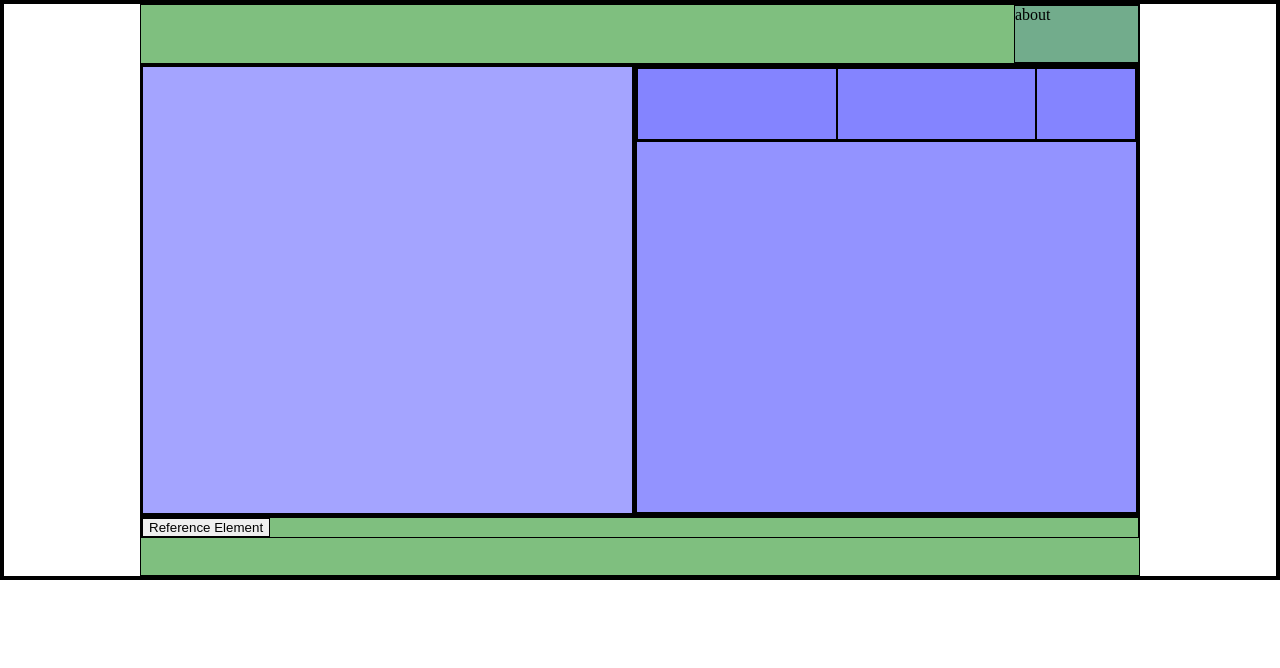
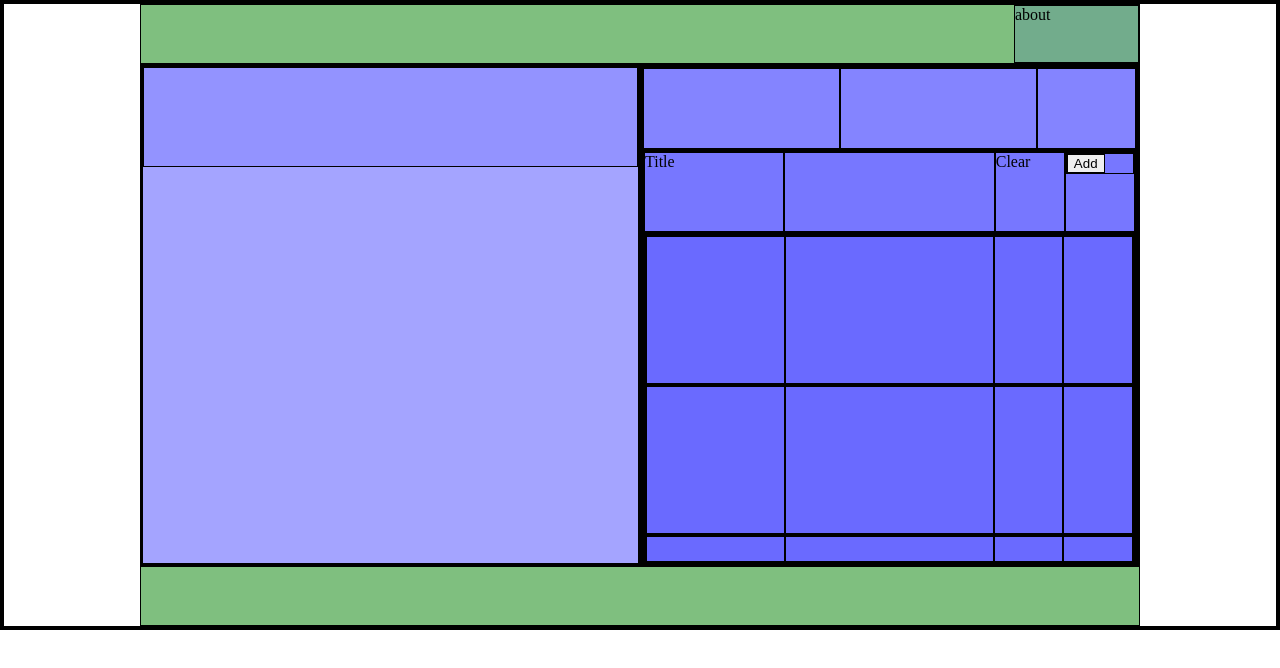
Before and after one commit to tomrosser100/easy-nutrition-calc, a React (Create React App) app in the folder front/: page / in a window 1280 px wide. Shown: the top 668 px of the page. Built offline with nearby package versions, Linux system fonts and the light colour scheme; the HTML template or start-up script is replaced by a standard one.

Commit message:
foods grid add

```diff
--- a/front/src/App.tsx
+++ b/front/src/App.tsx
@@ -10,7 +10,9 @@ export default () => {
       </div>
       <div className='flex-container'>
         <div className='flex-item'>
-          <div className='output-grid'></div>
+          <div className='output-grid'>
+            <div className='test-grid'></div>
+          </div>
         </div>
         <div className='flex-item'>
           <div className='input-grid'>
@@ -19,14 +21,42 @@ export default () => {
               <div className='age'></div>
               <div className='help'></div>
             </div>
-
-            <div className='foods-grid'></div>
+            <div className='foods-grid'>
+              <div className='top'>
+                <div className='title'>Title</div>
+                <div className='whitespace'></div>
+                <div className='clear'>Clear</div>
+                <div className='add'>
+                  <Dialog />
+                </div>
+              </div>
+              <div className='list'>
+                <ul>
+                  <li>
+                    <div className='name'></div>
+                    <div className='whitespace'></div>
+                    <div className='edit'></div>
+                    <div className='delete'></div>
+                  </li>
+                  <li>
+                    <div className='name'></div>
+                    <div className='whitespace'></div>
+                    <div className='edit'></div>
+                    <div className='delete'></div>
+                  </li>
+                  <li>
+                    <div className='name'></div>
+                    <div className='whitespace'></div>
+                    <div className='edit'></div>
+                    <div className='delete'></div>
+                  </li>
+                </ul>
+              </div>
+            </div>
           </div>
         </div>
       </div>
-      <div className='bot-flex'>
-        <Dialog />
-      </div>
+      <div className='bot-flex'></div>
     </div>
   )
 }
--- a/front/src/Dialog.tsx
+++ b/front/src/Dialog.tsx
@@ -35,7 +35,7 @@ export default () => {
   return (
     <div>
       <button ref={refs.setReference} {...getReferenceProps()}>
-        Reference Element
+        Add
       </button>
       {isOpen && (
         <FloatingOverlay className='dialog-overlay' lockScroll>
--- a/front/src/styles.css
+++ b/front/src/styles.css
@@ -55,7 +55,7 @@ body {
   min-width: 350px;
   min-height: 450px;
   max-height: 500px;
-  flex-grow: 1;
+  flex: 1 1 0px;
   align-self: stretch;
   background-color: rgb(0, 0, 255, .1)
 }
@@ -63,7 +63,19 @@ body {
 .output-grid {
   height: 100%;
   width: 100%;
+  display: grid;
+  grid-template-columns: 1fr;
+  grid-template-rows: 1fr;
+  grid-template-areas: "test-grid";
   background-color: rgb(0, 0, 255, .1);
+}
+
+.output-grid .test-grid {
+  grid-area: 'test-grid';
+  background-color: rgb(0, 0, 255, .1);
+  height: 100px;
+  width: 100%;
+
 }
 
 .dialog-overlay {
@@ -79,7 +91,6 @@ body {
   border-radius: 4px;
 }
 
-
 .input-grid {
   height: 100%;
   width: 100%;
@@ -89,7 +100,6 @@ body {
   grid-template-areas: "calibrate"
   "foods";
   background-color: rgb(0, 0, 255, .1);
-
 }
 
 .calibrate-grid {
@@ -98,6 +108,8 @@ body {
   height: 100%;
   width: 100%;
   display: grid;
+  min-width: 0px;
+  min-height: 0px;
   grid-template-columns: 2fr 2fr 1fr;
   grid-template-rows: 1fr;
   grid-template-areas: "sex" "age" "help";
@@ -123,9 +135,95 @@ body {
   height: 100%;
   width: 100%;
 }
+
 .foods-grid {
   grid-area: 'foods';
   background-color: rgb(0, 0, 255, .1);
   height: 100%;
   width: 100%;
+  display: grid;
+  min-width: 0px;
+  min-height: 0px;
+  grid-template-columns: 1fr;
+  grid-template-rows: 1fr 4fr;
+  grid-template-areas: "top" "list";
 }
+
+.top {
+  grid-area: 'top';
+  background-color: rgb(0, 0, 255, .1);
+  height: 100%;
+  width: 100%;
+  display: grid;
+  grid-template-columns: 2fr 3fr 1fr 1fr;
+  grid-template-rows: 1fr;
+  grid-template-areas: "title whitespace clear add";
+}
+
+.top .title {
+  grid-area: 'title';
+  background-color: rgb(0, 0, 255, .1);
+}
+
+.top .whitespace {
+  grid-area: 'whitespace';
+  background-color: rgb(0, 0, 255, .1);
+}
+
+.top .clear {
+  grid-area: 'clear';
+  background-color: rgb(0, 0, 255, .1);
+}
+
+.top .add {
+  grid-area: 'add';
+  background-color: rgb(0, 0, 255, .1);
+}
+
+.list {
+  grid-area: 'list';
+  background-color: rgb(0, 0, 255, .1);
+  height: 100%;
+  width: 100%;
+  overflow-x: hidden;
+  overflow-y: scroll;
+}
+
+.list ul {
+  list-style: none;
+  padding: 0px;
+  margin: 0px;
+}
+
+.list li {
+  height: 150px;
+  background-color: rgb(0, 0, 255, .1);
+  display: grid;
+  grid-template-columns: 2fr 3fr 1fr 1fr;
+  grid-template-rows: 1fr;
+  grid-template-areas: "name whitespace edit delete";
+}
+
+.list li .name {
+  grid-area: "name";
+  background-color: rgb(0, 0, 255, .1);
+
+}
+
+.list li .whitespace {
+  grid-area: "whitespace";
+  background-color: rgb(0, 0, 255, .1);
+
+}
+
+.list li .edit {
+  grid-area: "edit";
+  background-color: rgb(0, 0, 255, .1);
+
+}
+
+.list li .delete {
+  grid-area: "delete";
+  background-color: rgb(0, 0, 255, .1);
+
+}
```
Also changed, not shown: 2 other files (tests, documents, lock files or other folders).
